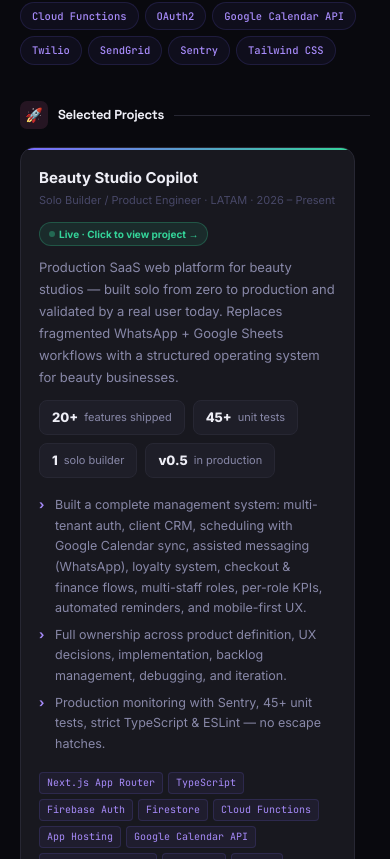
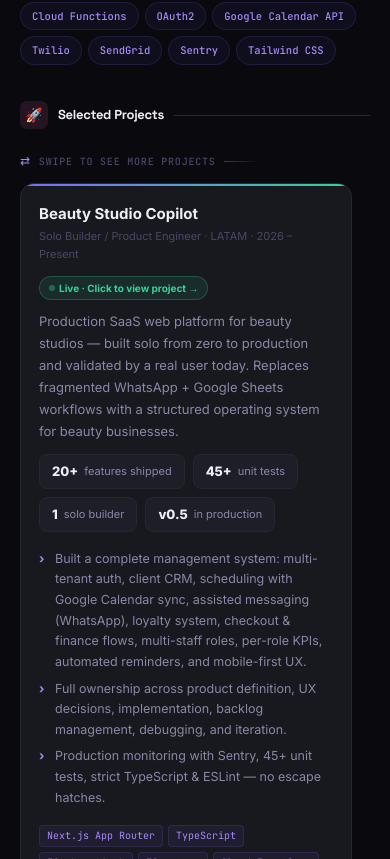
Before and after one commit to Delkoman88/personal-brand, a React (Vite) app: page /cv/en in a window 390 px wide. Shown: the part 1685-2544 px from the top of the page. Built offline with nearby package versions, Linux system fonts and the light colour scheme.

Commit message:
Add mobile swipe hint to CV projects

```diff
--- a/edgar-vibe-coder-portfolio-es.html
+++ b/edgar-vibe-coder-portfolio-es.html
@@ -140,6 +140,18 @@
     }
 
     .projects-list { display: flex; flex-direction: column; gap: 14px; }
+    .swipe-hint {
+      display: none; align-items: center; gap: 8px;
+      margin: -2px 0 12px; color: var(--text3);
+      font-family: 'JetBrains Mono', monospace;
+      font-size: 10px; font-weight: 500;
+      letter-spacing: .08em; text-transform: uppercase;
+    }
+    .swipe-hint::before { content: '⇄'; font-size: 12px; color: var(--accent2); }
+    .swipe-hint::after {
+      content: ''; flex: 1; min-width: 36px; height: 1px;
+      background: linear-gradient(90deg, rgba(124,106,255,.45), rgba(124,106,255,0));
+    }
     .proj {
       background: var(--bg3); border: 1px solid var(--border);
       border-radius: 14px; padding: 22px 24px;
@@ -284,13 +296,26 @@
     }
     .footer-bar p { font-size: 11px; color: var(--text3); }
 
+    @media (max-width: 640px) {
+      .swipe-hint { display: inline-flex; }
+      .projects-list {
+        display: grid; grid-auto-flow: column;
+        grid-auto-columns: minmax(85vw, 85vw);
+        overflow-x: auto; gap: 12px;
+        padding: 0 1rem .75rem 0;
+        scroll-snap-type: x proximity;
+        -webkit-overflow-scrolling: touch;
+      }
+      .proj { scroll-snap-align: start; }
+    }
+
     @media print {
       body { background: #fff; color: #111; padding: 18px 22px; max-width: 100%; }
       :root {
         --bg:#fff; --bg2:#f7f7f9; --bg3:#f0f0f3; --bg4:#eaeaee;
         --border:#ddd; --text:#111; --text2:#444; --text3:#888; --accent2:#5b45d4; --green:#059669;
       }
-      .badge-available, .dot { display: none !important; }
+      .badge-available, .dot, .swipe-hint { display: none !important; }
       .footer-bar { display: none; }
       a { color: #5b45d4; }
     }
@@ -398,6 +423,7 @@
 
   <!-- PROYECTOS -->
   <div class="sec"><div class="sec-icon pink">🚀</div><h2>Proyectos Destacados</h2><div class="sec-line"></div></div>
+  <p class="swipe-hint">Desliza para ver más proyectos</p>
   <div class="projects-list">
 
     <div class="proj bsc">
--- a/edgar-vibe-coder-portfolio.html
+++ b/edgar-vibe-coder-portfolio.html
@@ -161,6 +161,18 @@
        PROJECTS
     ───────────────────────────────────── */
     .projects-list { display: flex; flex-direction: column; gap: 14px; }
+    .swipe-hint {
+      display: none; align-items: center; gap: 8px;
+      margin: -2px 0 12px; color: var(--text3);
+      font-family: 'JetBrains Mono', monospace;
+      font-size: 10px; font-weight: 500;
+      letter-spacing: .08em; text-transform: uppercase;
+    }
+    .swipe-hint::before { content: '⇄'; font-size: 12px; color: var(--accent2); }
+    .swipe-hint::after {
+      content: ''; flex: 1; min-width: 36px; height: 1px;
+      background: linear-gradient(90deg, rgba(124,106,255,.45), rgba(124,106,255,0));
+    }
     .proj {
       background: var(--bg3); border: 1px solid var(--border);
       border-radius: 14px; padding: 22px 24px;
@@ -340,6 +352,19 @@
       padding: 4px 10px; border-radius: 5px;
     }
 
+    @media (max-width: 640px) {
+      .swipe-hint { display: inline-flex; }
+      .projects-list {
+        display: grid; grid-auto-flow: column;
+        grid-auto-columns: minmax(85vw, 85vw);
+        overflow-x: auto; gap: 12px;
+        padding: 0 1rem .75rem 0;
+        scroll-snap-type: x proximity;
+        -webkit-overflow-scrolling: touch;
+      }
+      .proj { scroll-snap-align: start; }
+    }
+
     /* ─────────────────────────────────────
        PRINT
     ───────────────────────────────────── */
@@ -349,7 +374,7 @@
         --bg:#fff; --bg2:#f7f7f9; --bg3:#f0f0f3; --bg4:#eaeaee;
         --border:#ddd; --text:#111; --text2:#444; --text3:#888; --accent2:#5b45d4; --green:#059669;
       }
-      .badge-available, .dot { display: none !important; }
+      .badge-available, .dot, .swipe-hint { display: none !important; }
       .footer-bar { display: none; }
       a { color: #5b45d4; }
     }
@@ -465,6 +490,7 @@
        SELECTED PROJECTS
   ══════════════════════════════════ -->
   <div class="sec"><div class="sec-icon pink">🚀</div><h2>Selected Projects</h2><div class="sec-line"></div></div>
+  <p class="swipe-hint">Swipe to see more projects</p>
   <div class="projects-list">
 
     <!-- BSC -->
--- a/src/styles/cv-page.css
+++ b/src/styles/cv-page.css
@@ -291,6 +291,33 @@
 
 .cv-page .projects-list {
   gap: 14px;
+}
+
+.cv-page .swipe-hint {
+  display: none;
+  align-items: center;
+  gap: 8px;
+  margin: -2px 0 12px;
+  color: var(--cv-text3);
+  font-family: 'JetBrains Mono', monospace;
+  font-size: 10px;
+  font-weight: 500;
+  letter-spacing: 0.08em;
+  text-transform: uppercase;
+}
+
+.cv-page .swipe-hint::before {
+  content: '⇄';
+  font-size: 12px;
+  color: var(--cv-accent2);
+}
+
+.cv-page .swipe-hint::after {
+  content: '';
+  flex: 1;
+  min-width: 36px;
+  height: 1px;
+  background: linear-gradient(90deg, rgba(124, 106, 255, 0.45), rgba(124, 106, 255, 0));
 }
 
 .cv-page .exp-list,
@@ -754,6 +781,25 @@
     padding-top: 7.75rem;
   }
 
+  .cv-page .swipe-hint {
+    display: inline-flex;
+  }
+
+  .cv-page .projects-list {
+    display: grid !important;
+    grid-auto-flow: column;
+    grid-auto-columns: minmax(85vw, 85vw);
+    overflow-x: auto;
+    gap: 12px;
+    padding: 0 1rem 0.75rem 0;
+    scroll-snap-type: x proximity;
+    -webkit-overflow-scrolling: touch;
+  }
+
+  .cv-page .proj {
+    scroll-snap-align: start;
+  }
+
   .cv-page .stat-bar {
     grid-template-columns: 1fr;
   }
@@ -789,6 +835,7 @@
 
   .cv-page .badge-available,
   .cv-page .dot,
+  .cv-page .swipe-hint,
   .cv-page .footer-bar {
     display: none !important;
   }
```
